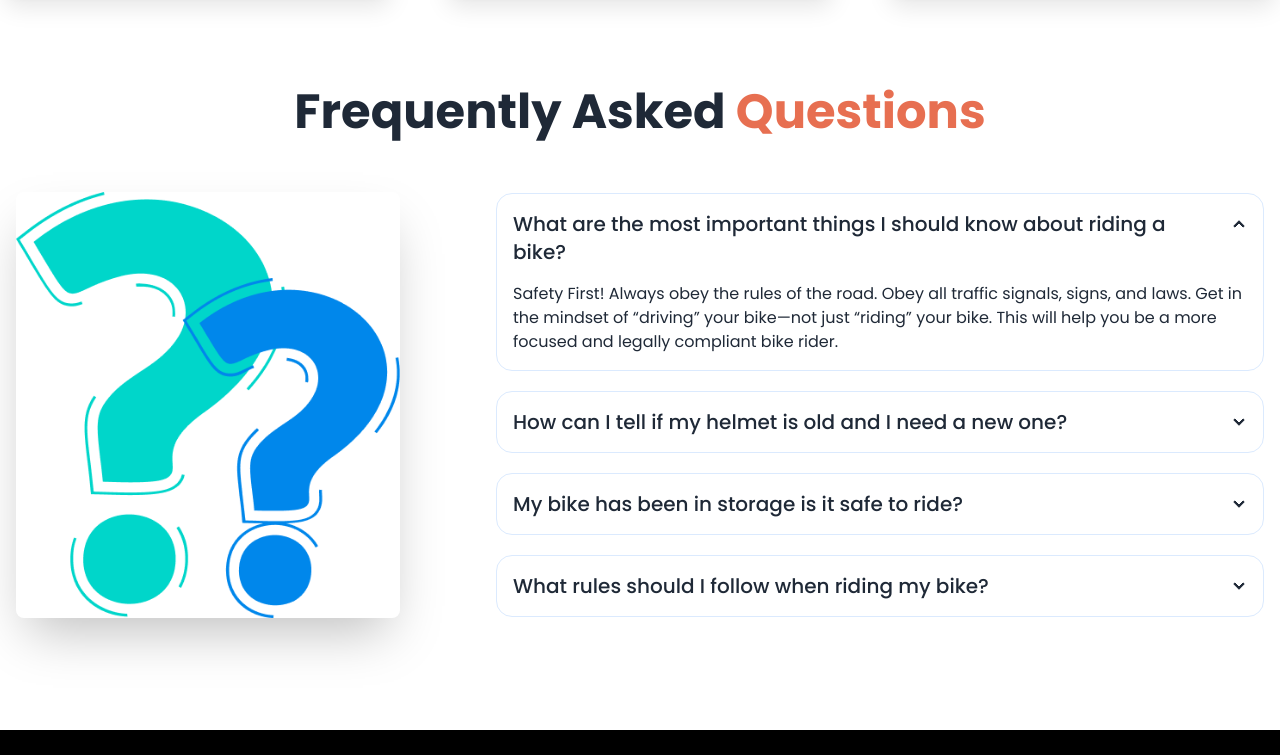
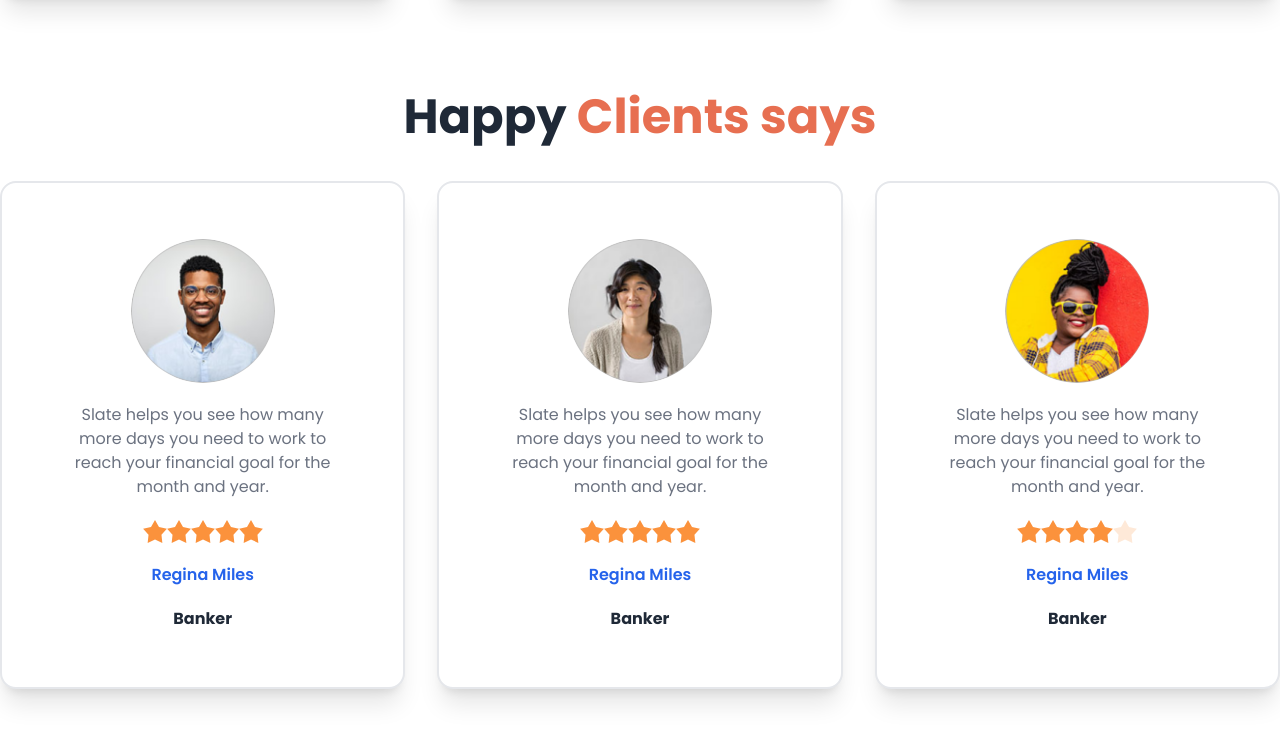
Before and after one commit to tasnimalam1/Biker_zone, a plain HTML site: page index.html in a window 1280 px wide. Shown: the part 1785-2540 px from the top of the page. Drawn offline with nearby package versions, Linux system fonts and the light colour scheme.

Commit message:
compelete

```diff
--- a/index.html
+++ b/index.html
@@ -163,13 +163,16 @@
     <main class="md:container mx-auto mb-24">
       <section class="mb-24">
         <!-- text content -->
-        <div class="text-center space-y-5">
+        <div class="text-center space-y-3">
           <h1 class="text-5xl font-bold">Fetured Bikes In This Year</h1>
           <p class="text-button-primary font-semibold">Best bike collection</p>
+          <div class="flex justify-center">
+            <hr class="mt-auto border-button-primary w-32 bg-button-primary" />
+          </div>
         </div>
         <!-- img content -->
         <div
-          class="grid grid-cols-1 lg:grid-cols-3 gap-5 px-12 lg:px-24 mt-5 w-full"
+          class="grid grid-cols-1 md:grid-cols-2 lg:grid-cols-3 gap-5 px-12 lg:px-24 mt-5 w-full"
         >
           <img src="./images/others/feature-bike.png" alt="" />
           <img src="./images/others/feature-bike.png" alt="" />
@@ -190,7 +193,7 @@
             </figure>
             <div class="card-body space-y-5">
               <h2 class="card-title">Ducati XDIAVEL S-73</h2>
-              <p>
+              <p class="text-gray-500">
                 Lorem ipsum dolor sit amet, consectetur adipiscing elit. Lacus,
                 fermentum amet faucibus sed id nisi lectus at.
               </p>
@@ -208,7 +211,7 @@
             </figure>
             <div class="card-body space-y-5">
               <h2 class="card-title">Ducati XDIAVEL S-73</h2>
-              <p>
+              <p class="text-gray-500">
                 Lorem ipsum dolor sit amet, consectetur adipiscing elit. Lacus,
                 fermentum amet faucibus sed id nisi lectus at.
               </p>
@@ -226,7 +229,7 @@
             </figure>
             <div class="card-body space-y-5">
               <h2 class="card-title">Ducati XDIAVEL S-73</h2>
-              <p>
+              <p class="text-gray-500">
                 Lorem ipsum dolor sit amet, consectetur adipiscing elit. Lacus,
                 fermentum amet faucibus sed id nisi lectus at.
               </p>
@@ -240,7 +243,145 @@
         </div>
       </section>
       <!-- reting section -->
-      <section></section>
+      <section>
+        <!-- text content -->
+        <div class="text-center space-y-10">
+          <h1 class="text-5xl font-bold mb-10">
+            Happy <span class="text-button-primary">Clients says</span>
+          </h1>
+        </div>
+        <!-- card content -->
+        <div
+          class="grid grid-cols-1 md:grid-cols-2 lg:grid-cols-3 text-center gap-8 mb-24"
+        >
+          <!-- card-1 -->
+          <div class="card bg-base-100 shadow-xl py-14 border-2 space-y-5">
+            <div class="avatar mx-auto">
+              <div class="w-36 rounded-full">
+                <img src="./images/others/user-1.png" />
+              </div>
+            </div>
+            <p class="text-center w-8/12 mx-auto text-gray-500">
+              Slate helps you see how many more days you need to work to reach
+              your financial goal for the month and year.
+            </p>
+            <div class="rating mx-auto">
+              <input
+                type="radio"
+                name="rating-1"
+                class="mask mask-star-2 bg-orange-400"
+              />
+              <input
+                type="radio"
+                name="rating-2"
+                class="mask mask-star-2 bg-orange-400"
+              />
+              <input
+                type="radio"
+                name="rating-3"
+                class="mask mask-star-2 bg-orange-400"
+              />
+              <input
+                type="radio"
+                name="rating-4"
+                class="mask mask-star-2 bg-orange-400"
+                checked="checked"
+              />
+              <input
+                type="radio"
+                name="rating-5"
+                class="mask mask-star-2 bg-orange-400"
+              />
+            </div>
+            <p class="text-center text-blue-600 font-semibold">Regina Miles</p>
+            <p class="text-center font-bold">Banker</p>
+          </div>
+          <!-- card-2 -->
+          <div class="card bg-base-100 shadow-xl py-14 border-2 space-y-5">
+            <div class="avatar mx-auto">
+              <div class="w-36 rounded-full">
+                <img src="./images/others/user-2.png" />
+              </div>
+            </div>
+            <p class="text-center w-8/12 mx-auto text-gray-500">
+              Slate helps you see how many more days you need to work to reach
+              your financial goal for the month and year.
+            </p>
+            <div class="rating mx-auto">
+              <input
+                type="radio"
+                name="rating-1"
+                class="mask mask-star-2 bg-orange-400"
+              />
+              <input
+                type="radio"
+                name="rating-2"
+                class="mask mask-star-2 bg-orange-400"
+              />
+              <input
+                type="radio"
+                name="rating-3"
+                class="mask mask-star-2 bg-orange-400"
+              />
+              <input
+                type="radio"
+                name="rating-4"
+                class="mask mask-star-2 bg-orange-400"
+                checked="checked"
+              />
+              <input
+                type="radio"
+                name="rating-5"
+                class="mask mask-star-2 bg-orange-400"
+              />
+            </div>
+            <p class="text-center text-blue-600 font-semibold">Regina Miles</p>
+            <p class="text-center font-bold">Banker</p>
+          </div>
+          <!-- card-3 -->
+          <div class="card bg-base-100 shadow-xl py-14 border-2 space-y-5">
+            <div class="avatar mx-auto">
+              <div class="w-36 rounded-full">
+                <img src="./images/others/user-3.png" />
+              </div>
+            </div>
+            <p class="text-center w-8/12 mx-auto text-gray-500">
+              Slate helps you see how many more days you need to work to reach
+              your financial goal for the month and year.
+            </p>
+            <div class="rating mx-auto">
+              <input
+                type="radio"
+                name="rating-1"
+                class="mask mask-star-2 bg-orange-400"
+              />
+              <input
+                type="radio"
+                name="rating-2"
+                class="mask mask-star-2 bg-orange-400"
+              />
+              <input
+                type="radio"
+                name="rating-3"
+                class="mask mask-star-2 bg-orange-400"
+              />
+              <input
+                type="radio"
+                name="rating-4"
+                class="mask mask-star-2 bg-orange-400"
+                checked="checked"
+              />
+              <input
+                type="radio"
+                name="rating-5"
+                class="mask mask-star-2 bg-orange-400"
+              />
+            </div>
+            <p class="text-center text-blue-600 font-semibold">Regina Miles</p>
+            <p class="text-center font-bold">Banker</p>
+          </div>
+        </div>
+      </section>
       <!-- FAQ section -->
       <section>
         <div class="text-center space-y-10">
```
